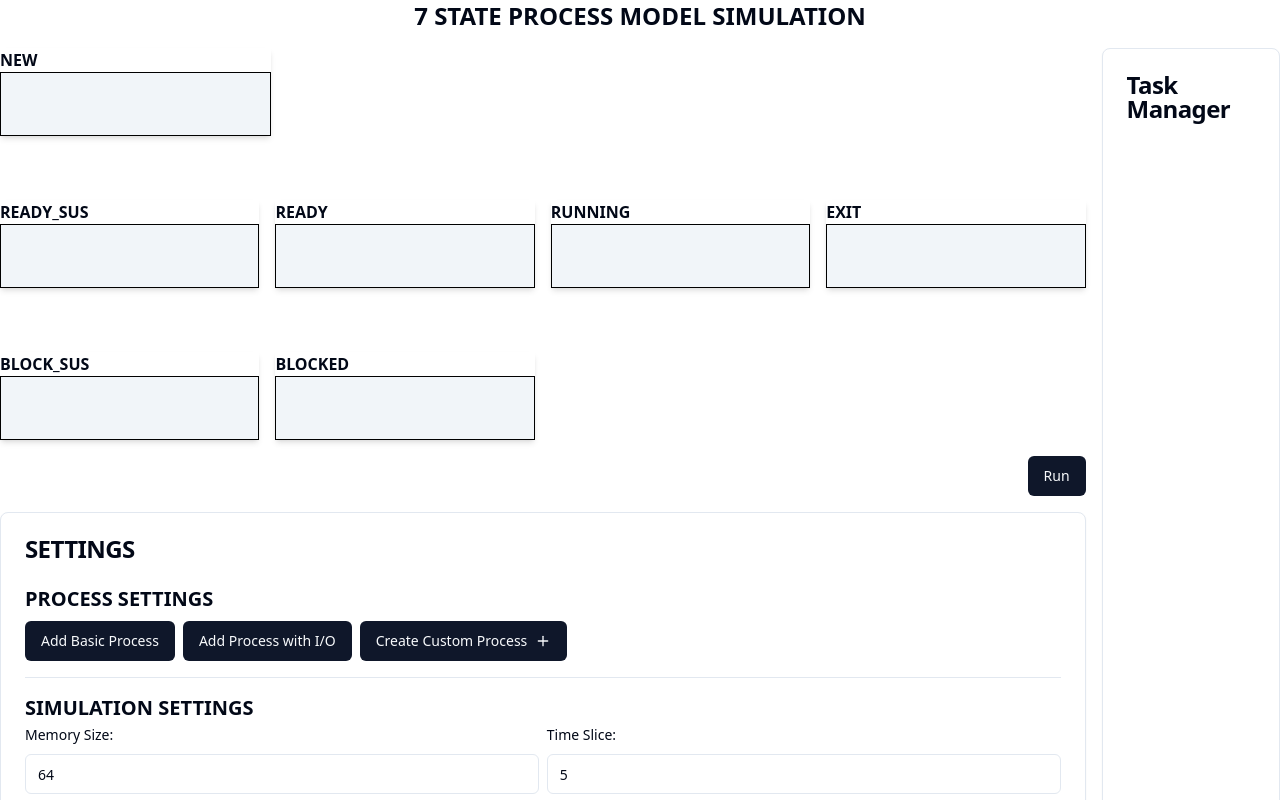
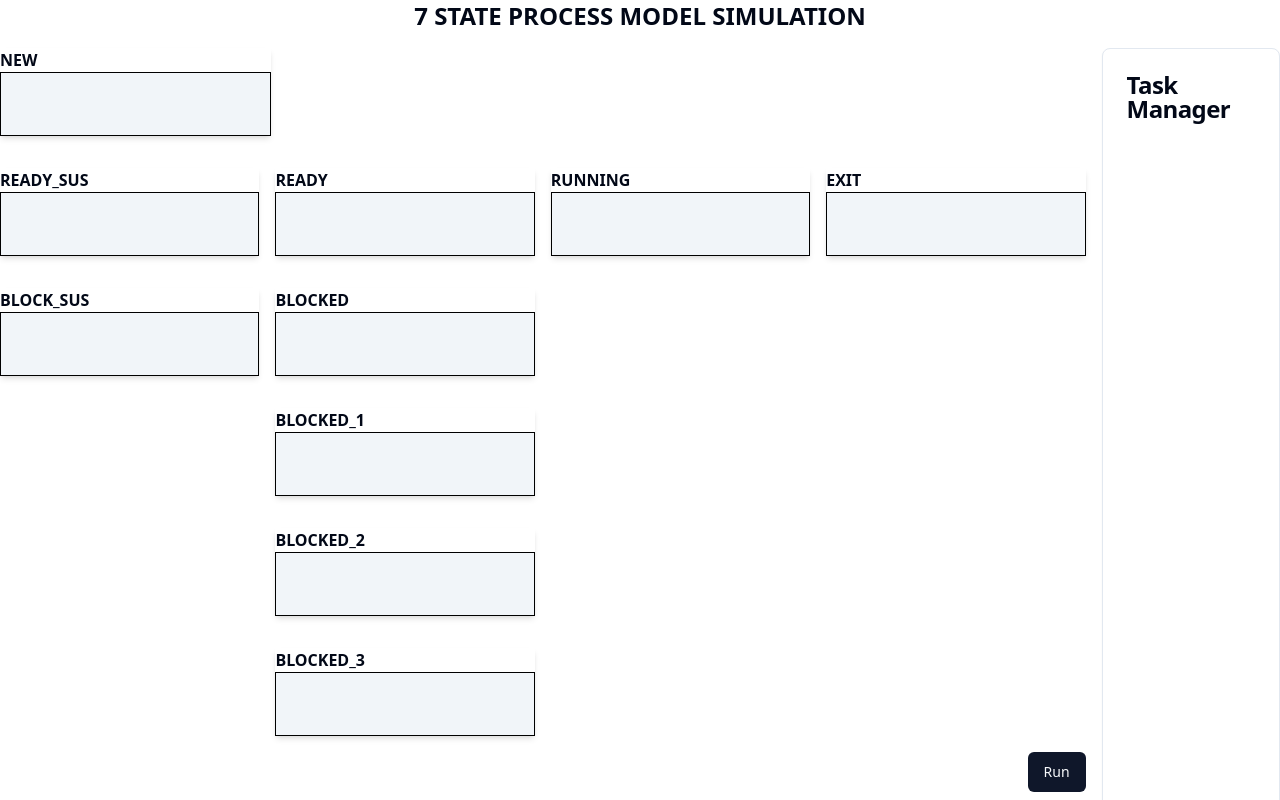
Before and after one commit to gbauzil02/CS630-Visualizer, a React (Vite) app in the folder client/: page / in a window 1280 px wide. Shown: the top 800 px of the page. Built offline with nearby package versions, Linux system fonts and the light colour scheme.

Commit message:
updated model to display more states

```diff
--- a/client/src/components/Container.tsx
+++ b/client/src/components/Container.tsx
@@ -15,6 +15,9 @@ export default function Container() {
     "EXIT",
     "BLOCK_SUS",
     "BLOCKED",
+    "BLOCKED_1",
+    "BLOCKED_2",
+    "BLOCKED_3",
   ];
 
   useEffect(() => {
@@ -29,13 +32,13 @@ export default function Container() {
   }, [processes, setProcesses]);
 
   return (
-    <motion.div layout className="grid grid-cols-4 gap-x-4 gap-y-16">
+    <motion.div layout className="grid grid-cols-4 gap-x-4 gap-y-8">
       {STATES.map((state) => (
         <State
           key={state}
           name={state}
           processes={processes}
-          className="first:col-span-full first:justify-self-start first:w-1/4 shadow-md"
+          className="first:col-span-full first:justify-self-start first:w-1/4 [&:nth-last-child(-n+3)]:col-start-2 shadow-md"
         />
       ))}
     </motion.div>
```
